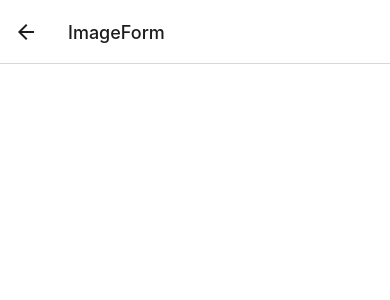
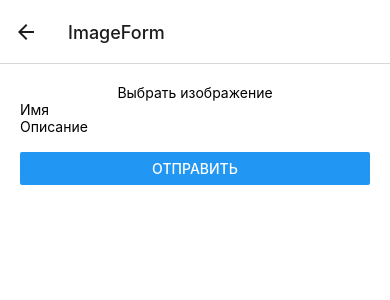
Before and after one commit to danivanov443/react-native-test-tasks, a React Native app: screen /ImageForm in a window 390 px wide. Shown: the top 300 px of the page. Built offline with nearby package versions, Linux system fonts and the light colour scheme.

Commit message:
add image upload form

```diff
--- a/src/screens/ImageFormScreen/index.tsx
+++ b/src/screens/ImageFormScreen/index.tsx
@@ -1,5 +1,38 @@
-import React from 'react';
-import {View} from 'react-native';
+import React, {useCallback, useState} from 'react';
+import {
+  View,
+  Button,
+  TextInput,
+  Text,
+  Image,
+  TouchableOpacity,
+  ScrollView,
+  StyleSheet,
+} from 'react-native';
+import * as Yup from 'yup';
+import {
+  ImageLibraryOptions,
+  ImagePickerResponse,
+  launchImageLibrary,
+} from 'react-native-image-picker';
+import {useFormik} from 'formik';
+
+interface FormValues {
+  image: ImagePickerResponse | null;
+  name: string;
+  description: string;
+}
+
+const validationSchema = Yup.object().shape({
+  image: Yup.mixed().required('Выберите изображение'),
+  name: Yup.string()
+    .matches(/^[а-яА-Я]+$/, 'Имя должно содержать только буквы кириллицы')
+    .matches(/^\S*$/, 'Имя не должно содержать пробелы')
+    .required('Введите имя'),
+  description: Yup.string()
+    .min(10, 'Описание должно содержать минимум 10 символов')
+    .required('Введите описание'),
+});
 
 function ImageFormScreen(): React.JSX.Element {
   const backgroundStyle = {
@@ -7,7 +40,121 @@ function ImageFormScreen(): React.JSX.Element {
     flex: 1,
   };
 
-  return <View style={backgroundStyle}></View>;
+  return (
+    <View style={backgroundStyle}>
+      <ImageUploadForm />
+    </View>
+  );
 }
 
+function ImageUploadForm(): React.JSX.Element {
+  const [imageSource, setImageSource] = useState<ImagePickerResponse | null>(
+    null,
+  );
+
+  const imageLibraryOptions: ImageLibraryOptions = {mediaType: 'photo'};
+
+  const assembleData = async (values: FormValues) => {
+    const data = new FormData();
+    data.append('image', {
+      uri: values.image?.assets?.[0].uri,
+      type: values.image?.assets?.[0].type,
+      name: values.image?.assets?.[0].fileName,
+    });
+    data.append('name', values.name);
+    data.append('description', values.description);
+    // После этого data можно отправить в запросе POST с 'Content-Type': 'multipart/form-data; ' в headers
+  };
+
+  const {handleChange, handleBlur, handleSubmit, values, errors, touched} =
+    useFormik({
+      initialValues: {image: null, name: '', description: ''},
+      validationSchema,
+      onSubmit: assembleData,
+    });
+
+  const handleSubmitPress = useCallback(() => {
+    handleSubmit();
+  }, [handleSubmit]);
+
+  const pickImage = () => {
+    launchImageLibrary(imageLibraryOptions, (response: ImagePickerResponse) => {
+      if (response.didCancel) {
+        console.log('Отменено пользователем');
+      } else if (response.errorMessage) {
+        console.log('Ошибка выбора изображения:', response.errorMessage);
+      } else {
+        setImageSource(response);
+        handleChange({
+          target: {
+            name: 'image',
+            value: response,
+          },
+        });
+      }
+    });
+  };
+
+  return (
+    <ScrollView automaticallyAdjustKeyboardInsets style={styles.scrollView}>
+      <TouchableOpacity onPress={pickImage} style={styles.imageTouchable}>
+        {imageSource ? (
+          <Image
+            source={{uri: imageSource.assets?.[0].uri}}
+            style={styles.imageStyle}
+          />
+        ) : (
+          <Text>Выбрать изображение</Text>
+        )}
+      </TouchableOpacity>
+      {touched.image && errors.image && (
+        <Text style={styles.errorText}>{errors.image}</Text>
+      )}
+
+      <TextInput
+        placeholder="Имя"
+        onChangeText={handleChange('name')}
+        onBlur={handleBlur('name')}
+        value={values.name}
+      />
+      {touched.name && errors.name && (
+        <Text style={styles.errorText}>{errors.name}</Text>
+      )}
+
+      <TextInput
+        placeholder="Описание"
+        onChangeText={handleChange('description')}
+        onBlur={handleBlur('description')}
+        value={values.description}
+        multiline
+      />
+      {touched.description && errors.description && (
+        <Text style={styles.errorText}>{errors.description}</Text>
+      )}
+
+      <Button title="Отправить" onPress={handleSubmitPress} />
+    </ScrollView>
+  );
+}
+
+const styles = StyleSheet.create({
+  backgroundStyle: {
+    backgroundColor: 'white',
+    flex: 1,
+  },
+  imageTouchable: {
+    alignItems: 'center',
+  },
+  imageStyle: {
+    width: 200,
+    height: 200,
+  },
+  errorText: {
+    color: 'red',
+  },
+  scrollView: {
+    padding: 20,
+  },
+});
+
 export default ImageFormScreen;
```
Also changed, not shown: package.json (+6 -1 lines), 2 other files (tests, documents, lock files or other folders).
